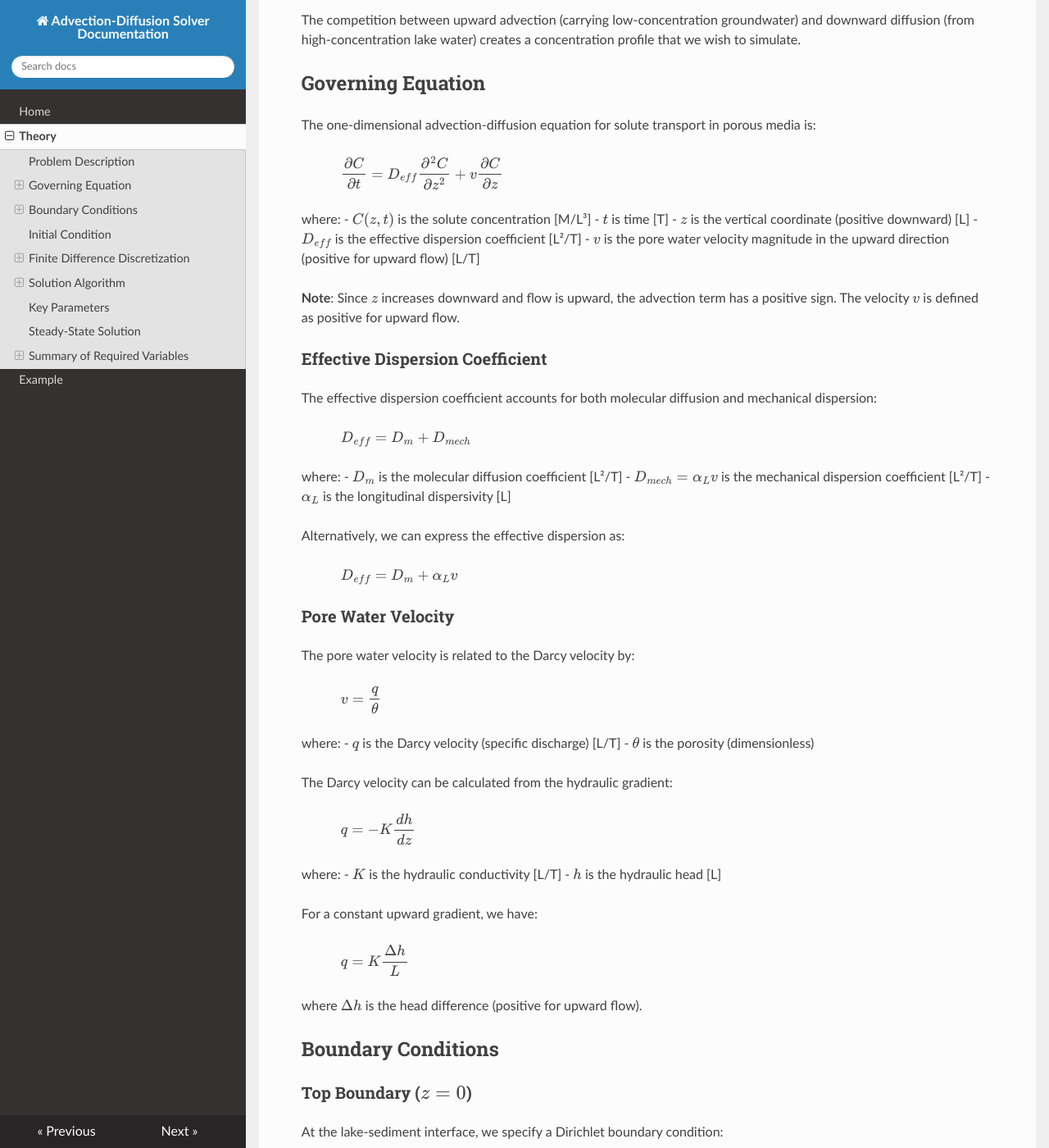
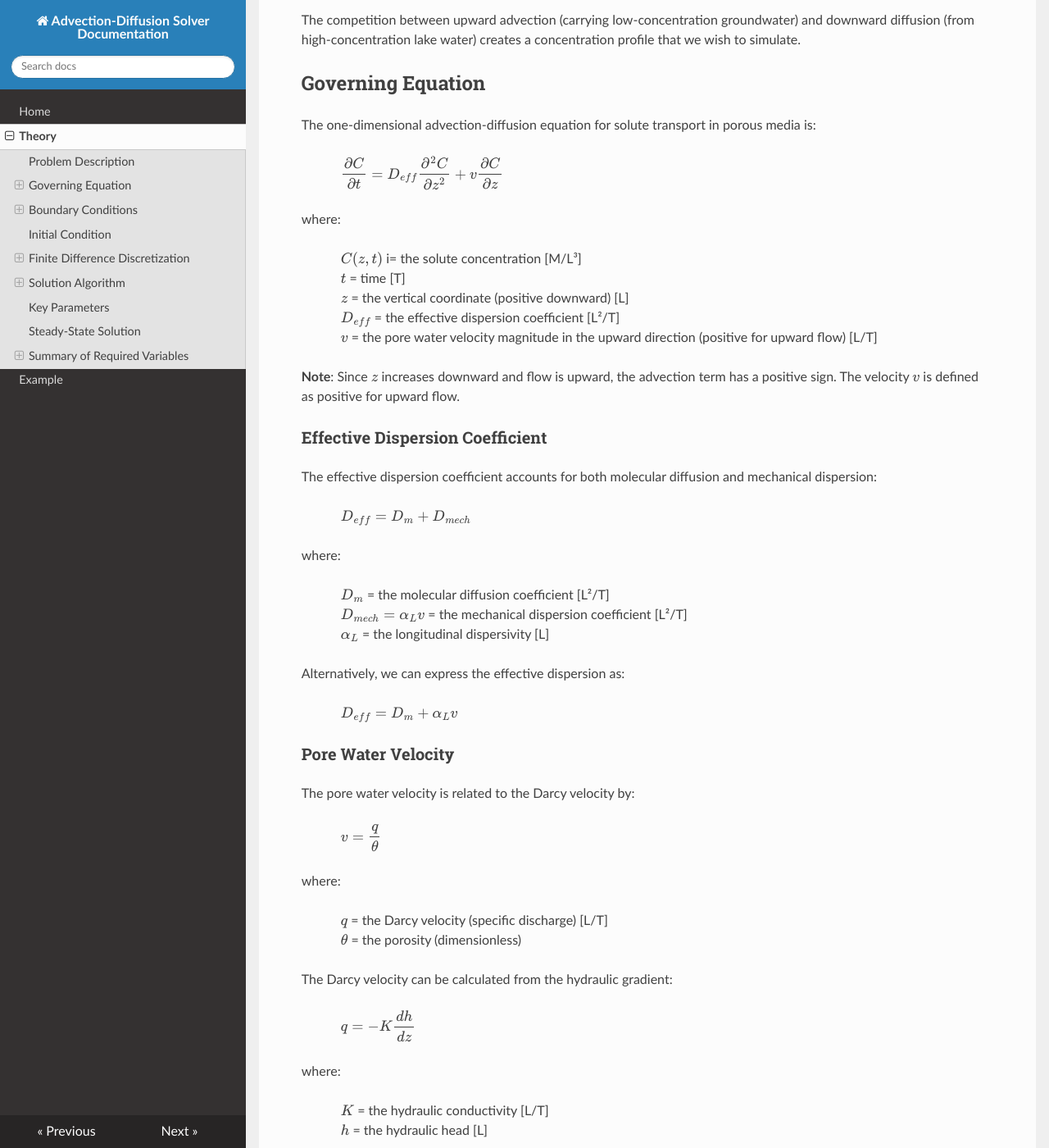
Before and after one commit to njones61/adsolve, an MkDocs documentation site: the page built from docs/theory.md, in a window 1280 px wide and 1400 px high, scrolled down 555 px. Shown: the whole window at 82% size. Built offline with MkDocs 1.6.1, drawn with Linux system fonts in a browser that asks for light colours; nearby versions of some CDN libraries; some of the changed text lies outside the part shown.

Commit message:
cleaned up theory document

```diff
--- a/docs/theory.md
+++ b/docs/theory.md
@@ -22,11 +22,12 @@ The one-dimensional advection-diffusion equation for solute transport in porous
 >>$\dfrac{\partial C}{\partial t} = D_{eff} \dfrac{\partial^2 C}{\partial z^2} + v \dfrac{\partial C}{\partial z}$
 
 where:
-- $C(z,t)$ is the solute concentration [M/L³]
-- $t$ is time [T]
-- $z$ is the vertical coordinate (positive downward) [L]
-- $D_{eff}$ is the effective dispersion coefficient [L²/T]
-- $v$ is the pore water velocity magnitude in the upward direction (positive for upward flow) [L/T]
+
+>>$C(z,t)$ i= the solute concentration [M/L³]<br>
+>>$t$ = time [T]<br>
+>>$z$ = the vertical coordinate (positive downward) [L]<br>
+>>$D_{eff}$ = the effective dispersion coefficient [L²/T]<br>
+>>$v$ = the pore water velocity magnitude in the upward direction (positive for upward flow) [L/T]
 
 **Note**: Since $z$ increases downward and flow is upward, the advection term has a positive sign. The velocity $v$ is defined as positive for upward flow.
 
@@ -37,9 +38,10 @@ The effective dispersion coefficient accounts for both molecular diffusion and m
 >>$D_{eff} = D_m + D_{mech}$
 
 where:
-- $D_m$ is the molecular diffusion coefficient [L²/T]
-- $D_{mech} = \alpha_L v$ is the mechanical dispersion coefficient [L²/T]
-- $\alpha_L$ is the longitudinal dispersivity [L]
+
+>>$D_m$ = the molecular diffusion coefficient [L²/T]<br>
+>>$D_{mech} = \alpha_L v$ = the mechanical dispersion coefficient [L²/T]<br>
+>>$\alpha_L$ = the longitudinal dispersivity [L]
 
 Alternatively, we can express the effective dispersion as:
 
@@ -52,22 +54,26 @@ The pore water velocity is related to the Darcy velocity by:
 >>$v = \dfrac{q}{\theta}$
 
 where:
-- $q$ is the Darcy velocity (specific discharge) [L/T]
-- $\theta$ is the porosity (dimensionless)
+
+>>$q$ = the Darcy velocity (specific discharge) [L/T]<br>
+>>$\theta$ = the porosity (dimensionless)
 
 The Darcy velocity can be calculated from the hydraulic gradient:
 
 >>$q = -K \dfrac{dh}{dz}$
 
 where:
-- $K$ is the hydraulic conductivity [L/T]
-- $h$ is the hydraulic head [L]
+
+>>$K$ = the hydraulic conductivity [L/T]<br>
+>>$h$ = the hydraulic head [L]
 
 For a constant upward gradient, we have:
 
 >>$q = K \dfrac{\Delta h}{L}$
 
-where $\Delta h$ is the head difference (positive for upward flow).
+where
+
+>>$\Delta h$ = the head difference (positive for upward flow).
 
 ## Boundary Conditions
 
@@ -94,6 +100,7 @@ The initial concentration profile can be specified as:
 >>$C(z,0) = C_0(z)$
 
 Common choices include:
+
 - Constant initial concentration: $C_0(z) = C_{init}$
 - Linear interpolation: $C_0(z) = C_{lake} + (C_{gw} - C_{lake}) \dfrac{z}{L}$
 - Step function or other profiles
@@ -178,9 +185,10 @@ This leads to a tridiagonal system of equations:
 >>$-a_i C_{i-1}^{n+1} + b_i C_i^{n+1} - c_i C_{i+1}^{n+1} = C_i^n$
 
 where:
-- $a_i = \dfrac{\Delta t}{(\Delta z)^2} D_{eff}$
-- $b_i = 1 + \dfrac{2\Delta t}{(\Delta z)^2} D_{eff} + \dfrac{\Delta t}{\Delta z} v$
-- $c_i = \dfrac{\Delta t}{(\Delta z)^2} D_{eff} + \dfrac{\Delta t}{\Delta z} v$
+
+>>$a_i = \dfrac{\Delta t}{(\Delta z)^2} D_{eff}$<br>
+>>$b_i = 1 + \dfrac{2\Delta t}{(\Delta z)^2} D_{eff} + \dfrac{\Delta t}{\Delta z} v$<br>
+>>$c_i = \dfrac{\Delta t}{(\Delta z)^2} D_{eff} + \dfrac{\Delta t}{\Delta z} v$
 
 The implicit method is unconditionally stable but requires solving a linear system at each time step.
 
@@ -198,21 +206,28 @@ This also results in a tridiagonal system and is unconditionally stable with sec
 
 1. **Initialize**: Set $C_i^0 = C_0(z_i)$ for all $i$
 2. **Apply boundary conditions**: $C_0^n = C_{lake}$, $C_N^n = C_{gw}$ for all $n$
-3. **Time stepping**: For each time step $n$:<br>
-   - For each interior point $i = 1, 2, \ldots, N-1$:<br>
+3. **Time stepping**:
 
->>$C_i^{n+1} = C_i^n + \Delta t \left[ D_{eff} \dfrac{C_{i+1}^n - 2C_i^n + C_{i-1}^n}{(\Delta z)^2} + v \dfrac{C_{i+1}^n - C_i^n}{\Delta z} \right]$
+>For each time step $n$:<br>
 
-   - Check stability condition
+>>For each interior point $i = 1, 2, \ldots, N-1$:<br>
+
+>>>>$C_i^{n+1} = C_i^n + \Delta t \left[ D_{eff} \dfrac{C_{i+1}^n - 2C_i^n + C_{i-1}^n}{(\Delta z)^2} + v \dfrac{C_{i+1}^n - C_i^n}{\Delta z} \right]$
+
+>>Check stability condition
+
 4. **Repeat** until desired time is reached
 
 ### For Implicit/Crank-Nicolson Method
 
 1. **Initialize**: Set $C_i^0 = C_0(z_i)$ for all $i$
-2. **Time stepping**: For each time step $n$:
-   - Set up tridiagonal system with boundary conditions
-   - Solve tridiagonal system (using Thomas algorithm or similar)
-   - Update $C_i^{n+1}$ for all $i$
+2. **Time stepping**:
+
+>For each time step $n$:<br>
+>>Set up tridiagonal system with boundary conditions<br>
+>>Solve tridiagonal system (using Thomas algorithm or similar)<br>
+>>Update $C_i^{n+1}$ for all $i$
+
 3. **Repeat** until desired time is reached
 
 ## Key Parameters
```
